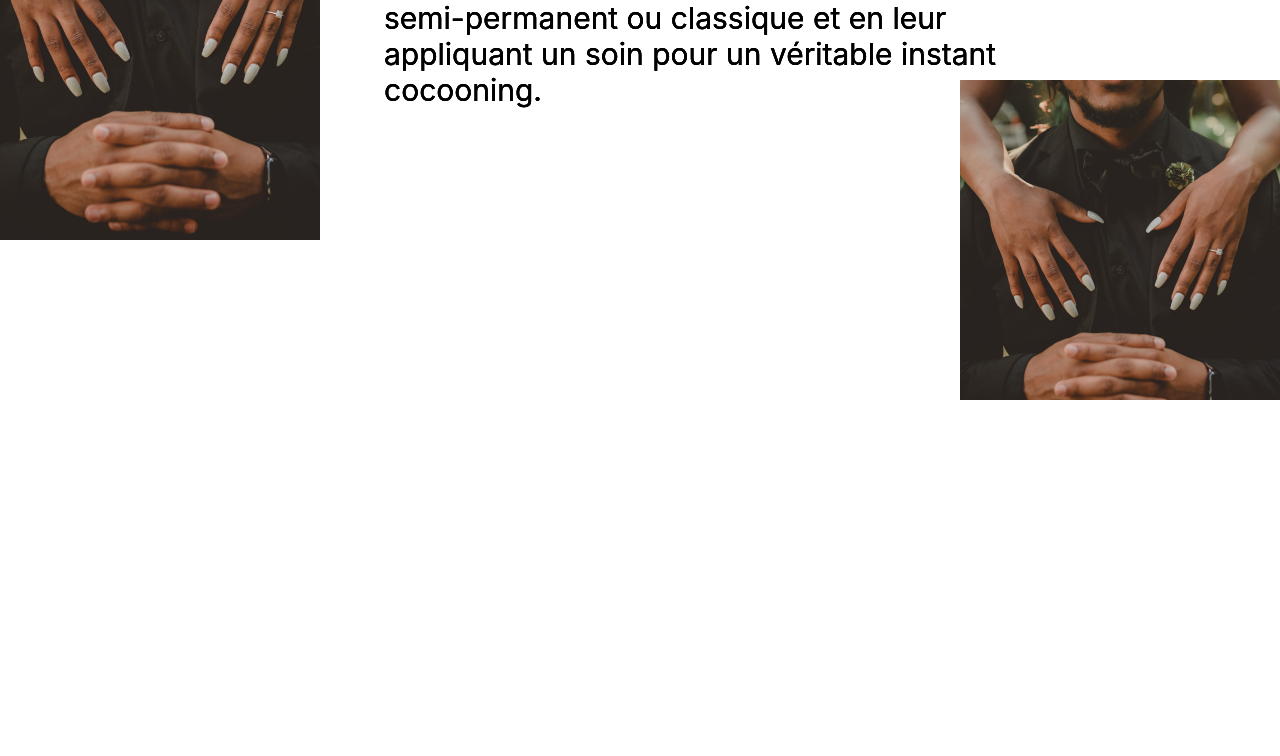
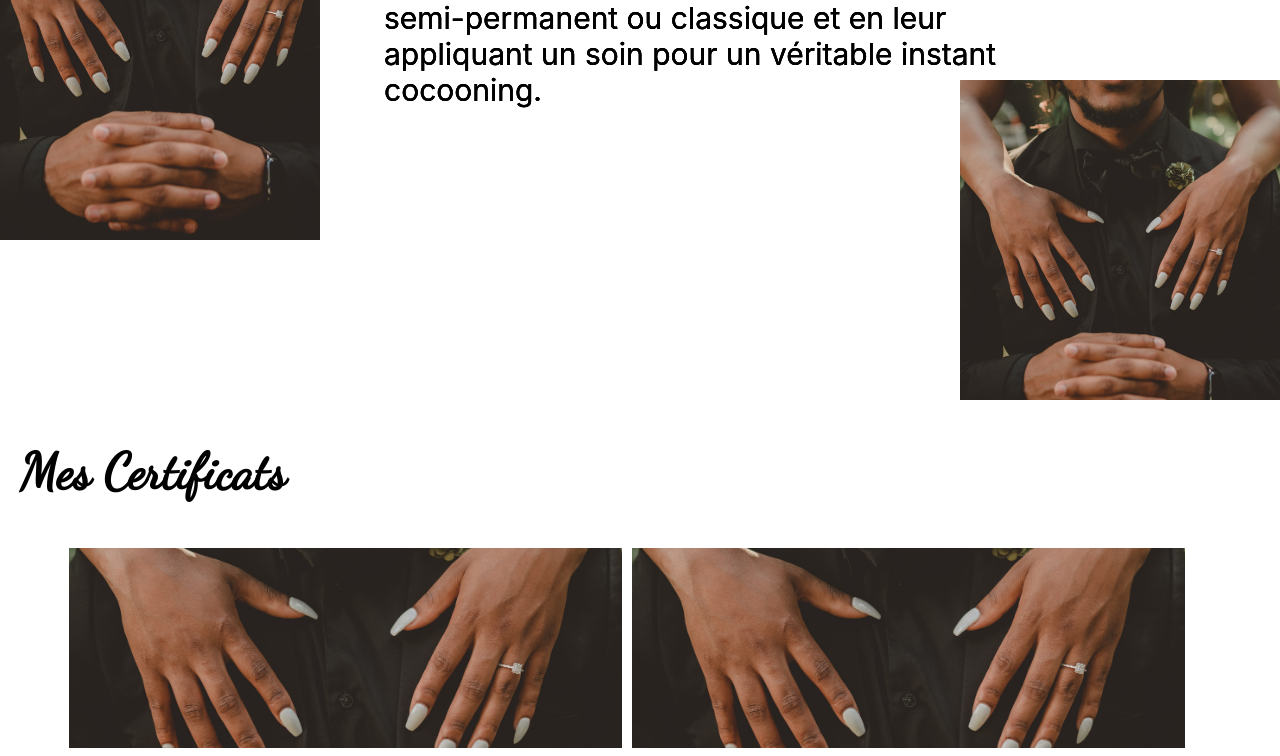
Before and after one commit to yohanetifier/du-regard-a-la-manucure, a React (Create React App) app: page /about in a window 1280 px wide. Shown: the part 2000-2756 px from the top of the page. Before the commit the page ends 2404 px from the top, so only its background shows below. Built offline with nearby package versions, Linux system fonts and the light colour scheme.

Commit message:
modify menu

```diff
--- a/src/components/About/About.tsx
+++ b/src/components/About/About.tsx
@@ -1,12 +1,13 @@
-import styles from './About.module.scss';
+// import styles from './About.module.scss';
 import Concept from '../Concept/Concept';
 import img1 from '../../assets/images/clay-banks-_3Sud4WPPYE-unsplash.jpg';
 import img2 from '../../assets/images/clay-banks-_3Sud4WPPYE-unsplash.jpg';
 import img3 from '../../assets/images/clay-banks-_3Sud4WPPYE-unsplash.jpg';
 import Concept2 from "./Concept2/Concept2";
 import Concept3 from "./Concept3/Concept3";
+import Certificate from './Certficate/Certificate';
 
-function About() {
+export default function About() {
 
   const imgConcept2 = [
     {
@@ -44,6 +45,34 @@ function About() {
     },
   ]
 
+  const certificate = [
+    {
+      src: img3,
+      alt: img3,
+      className: "firstimg",
+    },
+    {
+      src: img3,
+      alt: img3,
+      className: "secondimg",
+    },
+    {
+      src: img3,
+      alt: img3,
+      className: "thirdimg",
+    },
+    {
+      src: img3,
+      alt: img3,
+      className: "fourthimg",
+    },
+    {
+      src: img3,
+      alt: img3,
+      className: "fifthimg",
+    },
+  ]
+
   return (
     <>
       <Concept
@@ -73,8 +102,10 @@ function About() {
         description="Grace à son activité à domicile, Du regard à la Manucure, peut bichonner également vos pieds en les sublimant d'un beau vernis semi-permanent ou classique
         et en leur appliquant un soin pour un véritable instant cocooning."
       />
+      <Certificate
+        title="Mes Certificats"
+        assets={certificate}
+      />
     </>
   )
 }
-
-export default About;
--- /dev/null
+++ b/src/components/About/Certficate/Certificate.module.scss
@@ -0,0 +1,8 @@
+.mainwrapper {
+    height: 100vh;
+
+}
+
+.title {
+    margin-left: 20px;
+}
--- /dev/null
+++ b/src/components/About/Certficate/Certificate.tsx
@@ -0,0 +1,19 @@
+import styles from './Certificate.module.scss';
+import Title from "../../Title/Title";
+import { Assets } from '../Concept2/Concept2';
+import Image from '../../Image/Image';
+import ImgLayout from './ImgLayout/ImgLayout';
+
+// interface Props {
+//     title: string;
+// }
+
+export default function Certificate({ title, assets }: Assets) {
+    return (
+        <div className={styles.mainwrapper}>
+            <Title className={styles.title}>{title!}</Title>
+            <ImgLayout
+                assets={assets} />
+        </div>
+    )
+}
--- /dev/null
+++ b/src/components/About/Certficate/ImgLayout/ImgLayout.module.scss
@@ -0,0 +1,29 @@
+.imgwrapper {
+    display: flex;
+    flex-wrap: wrap;
+    width: 90%;
+    margin: 0 auto;
+}
+
+.firstimg{
+    width: 48%;
+    height: 200px;
+    margin: 5px 5px;
+}
+
+.secondimg{
+    width: 48%;
+    height: 200px;
+    margin: 5px 5px;
+}
+
+
+.thirdimg, .fourthimg, .fifthimg {
+    width: 32%;
+    height: 200px;
+    margin: 5px 5px;
+}
+
+.title {
+    margin-left: 20px;
+}
--- /dev/null
+++ b/src/components/About/Certficate/ImgLayout/ImgLayout.tsx
@@ -0,0 +1,13 @@
+import styles from "./ImgLayout.module.scss";
+import Image from "../../../Image/Image";
+import { Assets } from "../../Concept2/Concept2";
+
+export default function ImgLayout({ assets }: Assets) {
+    return (
+        <div className={styles.imgwrapper}>
+            {assets.map(({ src, alt, className }) => (
+                <Image src={src} alt={alt} classNamewrapper={`${styles[className]}`} />
+            ))}
+        </div>
+    )
+}
--- a/src/components/Header/Header.module.scss
+++ b/src/components/Header/Header.module.scss
@@ -1,3 +1,5 @@
+@use "../../styles/utils/variables.scss" as var;
+
 .header {
     display: flex;
     align-items: center;
@@ -7,66 +9,23 @@
     position: fixed;
     z-index: 10;
     background-color: transparent;
-    // border: 2px solid black;
 }
 
-// .menu{
-//     margin: 0;
-//     width: 50%;
-//     display: flex;
-//     justify-content: space-between;
-//     align-items: center;
-//     & > a:last-child {
-//         display: flex;
-//         justify-content:center;
-//         align-items: center;
-//         text-align: center;
-//         border: 2px solid pink;
-//         height: 30px;
-//         border-radius: 5px;
-//         transition: all 500ms 2ms;
-//         &:hover {
-//         background-color: pink;
-//         color: white;
-//     }
-// }
-// }
-
-// .link {
-//     text-align: center;
-//     // border: 2px solid red;
-//     text-decoration: none;
-//     color: white;
-//     font-weight: bold;
-//     width: 30%;
-//     height: 100%;
-// }
 
 .img{
     margin-left: 100px;
-    // border: 2px solid red;
     height:100%;
 }
 
 .logo {
-    // border: 2px solid red;
     display: flex;
     align-items: center;
     width: 30%;
     height: 100%;
-    // border: 2px solid green;
 }
 
-// .menuhidden {
-//     border: 2px solid red;
-//     width: 100vw;
-//     height: 30vh;
-//     position: absolute;
-//     background-color: transparent;
-// }
 
 .menu {
-    // border: 2px solid red;
     width: 50%;
     height: 100%;
     position: relative;
@@ -76,7 +35,6 @@
 }
 
 .menulayout {
-    // border: 2px solid red;
     position: absolute;
     width: 30px;
     height: 30%;
@@ -84,27 +42,24 @@
     cursor: pointer;
     z-index: 10;
     margin-right: 10px;
-
 }
 
 .firstline,.secondline, .thirdline  {
-    background-color: white;
-    // border: 2px solid blue;
+    background-color: var.$color-primary;
     position: absolute;
     top: 10%;
     width: 100%;
     height: 4px;
-    // height: 100px;
     transition: all 200ms;
 }
 
 .secondline {
     top: 35%;
+
 }
 
 .thirdline {
     top: 60%;
-    // background-color: blue;
 
 }
 
@@ -114,14 +69,12 @@
 
 .movefirstline {
     top: 30%;
-    // background-color: red;
     transform: rotate(45deg);
     transition: transform 200ms;
 }
 
 .movethirdline {
     top: 30%;
-    // background-color: blue;
     transform: rotate(-45deg);
     transition: transform 200ms;
 }
@@ -130,8 +83,6 @@
     transform: scale(0);
     transition: transform 200m;
 }
-
-
 
 .inactifmenu {
     position: fixed;
@@ -147,24 +98,14 @@
 .actifmenu {
     transform: translateX(-0%);
     transition: transform 400ms;
-    // border: 5px solid purple;
-    // overflow-y: hidden;
-    // height: 100vh;
-    background-color: white;
-    // display: grid;
-    // grid-template-columns: repeat(12, 1fr);
-    // grid-template-rows: repeat(5, 20%);
+    background-color: var.$color-primary;
+
 }
 
 .wrapperlink {
     border: 5px solid black;
     font-size: 50px;
-    // grid-column: 1 / 6;
-    // grid-row: 1 / 6;
     display: flex;
-    // justify-content: center;
-    // align-items: center;
-    // text-decoration: none;
 
 }
 
@@ -172,39 +113,28 @@
     list-style-type: none;
     text-decoration: none;
     width: 100%;
-    font-size: 55px;
+    font-size: 45px;
 }
 
 .link {
     text-decoration: none;
     color: black;
+    &:hover {
+        color: white;
+        transition: all 300ms;
+        // transform: scale(2);
+    }
 }
 
 .wrapperlist {
-    // // border: 2px solid red;
-    // width: 100%;
-    // height: 100%;
-    // display: flex;
-    // flex-direction: column;
-    // // justify-content: center;
-    // border: 5px solid black;
-    // font-size: 50px;
-    // grid-column: 1 / 6;
-    // grid-row: 0 / 6;
-    // // display: flex;
-    // // justify-content: center;
-    // align-items: center;
-    // // text-decoration: none;
-
-    // New1
-
-    // grid-column: 1 / 6;
-    // grid-row: 1 /  6 ;
     margin-top: 0px;
     width: 50%;
     display: flex;
     flex-direction: column;
     justify-content: center;
+    margin: 0 auto;
+    text-align: center;
+
 }
 
 .sectionimage {
--- a/src/components/Header/Header.tsx
+++ b/src/components/Header/Header.tsx
@@ -43,11 +43,11 @@ const Header = () => {
             <div className={styles.menu}>
                 <div className={styles.menulayout} onClick={() => !menu ? setMenu(true) : setMenu(false)}>
                     <span className={!menu ? styles.firstline : `${styles.firstline} ${styles.movefirstline}`}></span>
-                    <span className={!menu ? styles.secondline :  `${styles.secondline} ${styles.movesecondline}`}></span>
-                    <span className={!menu ? styles.thirdline :  `${styles.thirdline} ${styles.movethirdline}`}></span>
+                    <span className={!menu ? styles.secondline : `${styles.secondline} ${styles.movesecondline}`}></span>
+                    <span className={!menu ? styles.thirdline : `${styles.thirdline} ${styles.movethirdline}`}></span>
                 </div>
             </div>
-            <div className={ menu  ? `${styles.inactifmenu} ${styles.actifmenu}` : `${styles.inactifmenu}`}>
+            <div className={menu ? `${styles.inactifmenu} ${styles.actifmenu}` : `${styles.inactifmenu}`}>
                 {/* <div className={styles.wrapperlink}> */}
                 <ul className={styles.wrapperlist}>
                     <li className={styles.list}><Link to={'/'} className={styles.link} onClick={() => setMenu(false)}>ACCUEIL</Link></li>
@@ -64,9 +64,9 @@ const Header = () => {
                 {/* <div>
                     <p>Section sub category</p>
                 </div> */}
-                <div className={styles.sectionimage}>
+                {/* <div className={styles.sectionimage}> */}
                 {/* <p>Section image</p> */}
-                </div>
+                {/* </div> */}
             </div>
         </div>
     )
```
Lines whose indentation alone changed are shown as unchanged.
